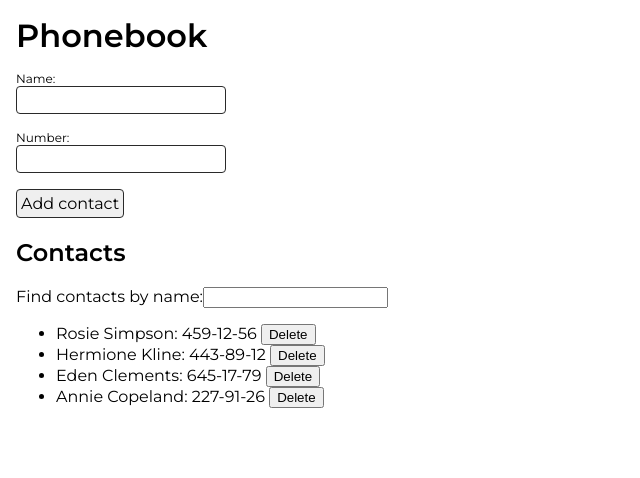
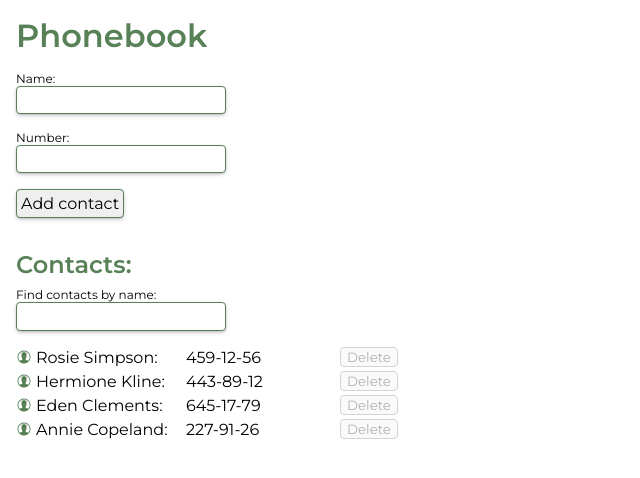
Before and after one commit to alexey-br/goit-react-hw-02-phonebook, a React (Create React App) app: page / in a window 1280 px wide. Shown: the top 478 px of the page, without its empty margins (0-640 px from the left). Built offline with nearby package versions, Linux system fonts and the light colour scheme.

Commit message:
задание выполнено

```diff
--- a/package.json
+++ b/package.json
@@ -11,8 +11,10 @@
     "@testing-library/user-event": "^13.5.0",
     "formik": "^2.2.9",
     "nanoid": "^4.0.0",
+    "prop-types": "^15.8.1",
     "react": "^18.1.0",
     "react-dom": "^18.1.0",
+    "react-icons": "^4.4.0",
     "react-scripts": "5.0.1",
     "styled-system": "^5.1.5",
     "web-vitals": "^2.1.3",
--- a/src/components/App.jsx
+++ b/src/components/App.jsx
@@ -55,9 +55,13 @@ export class App extends Component {
 
     return (
       <Box m={4}>
-        <Box as='h1' mt={0} mb={4}>Phonebook</Box>
+        <Box as="h1" mt={0} mb={4} color="accent">
+          Phonebook
+        </Box>
         <ContactForm addContact={this.handleAddContact} />
-        <h2>Contacts</h2>
+        <Box as="h2" mt={5} mb={3} color="accent">
+          Contacts:
+        </Box>
         <Filter text={this.state.filter} onInput={this.handleFilterInput} />
         <ContactList
           contacts={filteredContacts}
--- a/src/components/ContactForm/ContactForm.styled.jsx
+++ b/src/components/ContactForm/ContactForm.styled.jsx
@@ -1,17 +1,16 @@
-import styled from "@emotion/styled";
-import { Field, ErrorMessage } from "formik";
+import styled from '@emotion/styled';
+import { Field, ErrorMessage } from 'formik';
 
 export const InputItem = styled.label`
   display: block;
   margin-bottom: ${({ theme }) => theme.space[4]}px;
   font-size: ${({ theme }) => theme.fontSizes.s};
-
-`
+`;
 
 export const InputLabel = styled.span`
   display: block;
   font-size: ${({ theme }) => theme.fontSizes.xs};
-`
+`;
 
 export const Input = styled(Field)`
   font-size: inherit;
@@ -21,7 +20,9 @@ export const Input = styled(Field)`
   width: 200px;
   border: ${({ theme }) => theme.borders.normal};
   border-radius: ${({ theme }) => theme.radii.normal};
-`
+  border-color: ${({ theme }) => theme.colors.accent};
+  box-shadow: ${({ theme }) => theme.shadows.normal};
+`;
 
 export const SubmitBtn = styled.button`
   padding: ${({ theme }) => theme.space[2]}px;
@@ -29,15 +30,17 @@ font-size: inherit;
   font-family: inherit;
   border-radius: ${({ theme }) => theme.radii.normal};
   border: ${({ theme }) => theme.borders.normal};
+  border-color: ${({ theme }) => theme.colors.accent};
   cursor: pointer;
+  box-shadow: ${({ theme }) => theme.shadows.normal};
 
   transition: transform, 250ms;
 
   :active {
     transform: translateY(2px);
   }
-`
+`;
 
 export const ValidationError = styled(ErrorMessage)`
   color: red;
-`
+`;
--- a/src/components/ContactList/ContactList.jsx
+++ b/src/components/ContactList/ContactList.jsx
@@ -1,8 +1,10 @@
+import PropTypes from 'prop-types';
+import Box from 'components/Box';
 import ContactsItem from './ContactsItem';
 
 export default function ContactList({ contacts, onDeleteContact }) {
   return (
-    <ul>
+    <Box as="ul" pl={0}>
       {contacts.map(contact => {
         return (
           <ContactsItem
@@ -12,6 +14,17 @@ export default function ContactList({ contacts, onDeleteContact }) {
           />
         );
       })}
-    </ul>
+    </Box>
   );
 }
+
+ContactList.propTypes = {
+  contacts: PropTypes.arrayOf(
+    PropTypes.shape({
+      key: PropTypes.string.isRequired,
+      name: PropTypes.string.isRequired,
+      number: PropTypes.string.isRequired,
+    })
+  ),
+  onDeleteContact: PropTypes.func.isRequired,
+};
--- a/src/components/ContactList/ContactsItem/ContactsItem.jsx
+++ b/src/components/ContactList/ContactsItem/ContactsItem.jsx
@@ -1,11 +1,20 @@
+import Box from 'components/Box';
+import { Contact, ContactIcon, DeleteBtn } from './ContactsItem.styled';
+
 export default function ContactsItem({
   contact: { id, name, number },
   onDeleteContact,
 }) {
   return (
-    <li>
-      {name}: {number}{' '}
-      <button onClick={() => onDeleteContact(id)}>Delete</button>
-    </li>
+    <Contact>
+      <ContactIcon />
+      <Box as="span" display="inline-block" minWidth={150} ml={2}>
+        {name}:{' '}
+      </Box>
+      <Box as="span" display="inline-block" minWidth={150} mr={2}>
+        {number}
+      </Box>
+      <DeleteBtn onClick={() => onDeleteContact(id)}>Delete</DeleteBtn>
+    </Contact>
   );
 }
--- /dev/null
+++ b/src/components/ContactList/ContactsItem/ContactsItem.styled.jsx
@@ -0,0 +1,36 @@
+import styled from '@emotion/styled';
+import { IoIosContact } from 'react-icons/io';
+
+export const Contact = styled.li`
+  display: flex;
+  align-items: center;
+  list-style: none;
+
+  :not(:last-child) {
+    margin-bottom: ${({ theme }) => theme.space[2]}px;
+  }
+`;
+
+export const ContactIcon = styled(IoIosContact)`
+  color: ${({ theme }) => theme.colors.accent};
+`;
+
+export const DeleteBtn = styled.button`
+  font-family: inherit;
+  border-radius: ${({ theme }) => theme.radii.normal};
+  border: ${({ theme }) => theme.borders.normal};
+  border-color: ${({ theme }) => theme.colors.accent};
+  cursor: pointer;
+  opacity: 0.3;
+
+  transition: transform, 250ms;
+  transition: opacity, 250ms ease-in-out;
+
+  :hover {
+    opacity: 1;
+  }
+
+  :active {
+    transform: translateY(2px);
+  }
+`;
--- a/src/components/Filter/Filter.jsx
+++ b/src/components/Filter/Filter.jsx
@@ -1,8 +1,17 @@
+import PropTypes from 'prop-types';
+import { FilterLabel, FilterInput } from './Filter.styled';
+
 export default function Filter({ text, onInput }) {
   return (
     <label>
-      Find contacts by name:
-      <input type="text" value={text} onChange={onInput} />
+      <FilterLabel>Find contacts by name:</FilterLabel>
+
+      <FilterInput type="text" value={text} onChange={onInput} />
     </label>
   );
 }
+
+Filter.propTypes = {
+  text: PropTypes.string,
+  onInput: PropTypes.func.isRequired,
+};
--- /dev/null
+++ b/src/components/Filter/Filter.styled.jsx
@@ -0,0 +1,17 @@
+import styled from '@emotion/styled';
+
+export const FilterLabel = styled.span`
+  display: block;
+  font-size: ${({ theme }) => theme.fontSizes.xs};
+`;
+
+export const FilterInput = styled.input`
+  font-size: inherit;
+  font-family: inherit;
+  padding: ${({ theme }) => theme.space[2]}px;
+  width: 200px;
+  border: ${({ theme }) => theme.borders.normal};
+  border-radius: ${({ theme }) => theme.radii.normal};
+  border-color: ${({ theme }) => theme.colors.accent};
+  box-shadow: ${({ theme }) => theme.shadows.normal};
+`;
--- a/src/theme.js
+++ b/src/theme.js
@@ -39,6 +39,7 @@ export const theme = {
     round: '50%',
   },
   shadows: {
-    normal: 'rgba(0, 0, 0, 0.24) 0px 3px 8px',
+    normal:
+      'rgba(50, 50, 93, 0.25) 0px 2px 5px -1px, rgba(0, 0, 0, 0.3) 0px 1px 3px -1px',
   },
 };
```
Also changed, not shown: src/components/ContactForm/ContactForm.jsx (+15 -10 lines), src/index.css (line endings or trailing spaces), 1 other file (tests, documents, lock files or other folders). Lines whose indentation alone changed are shown as unchanged.
